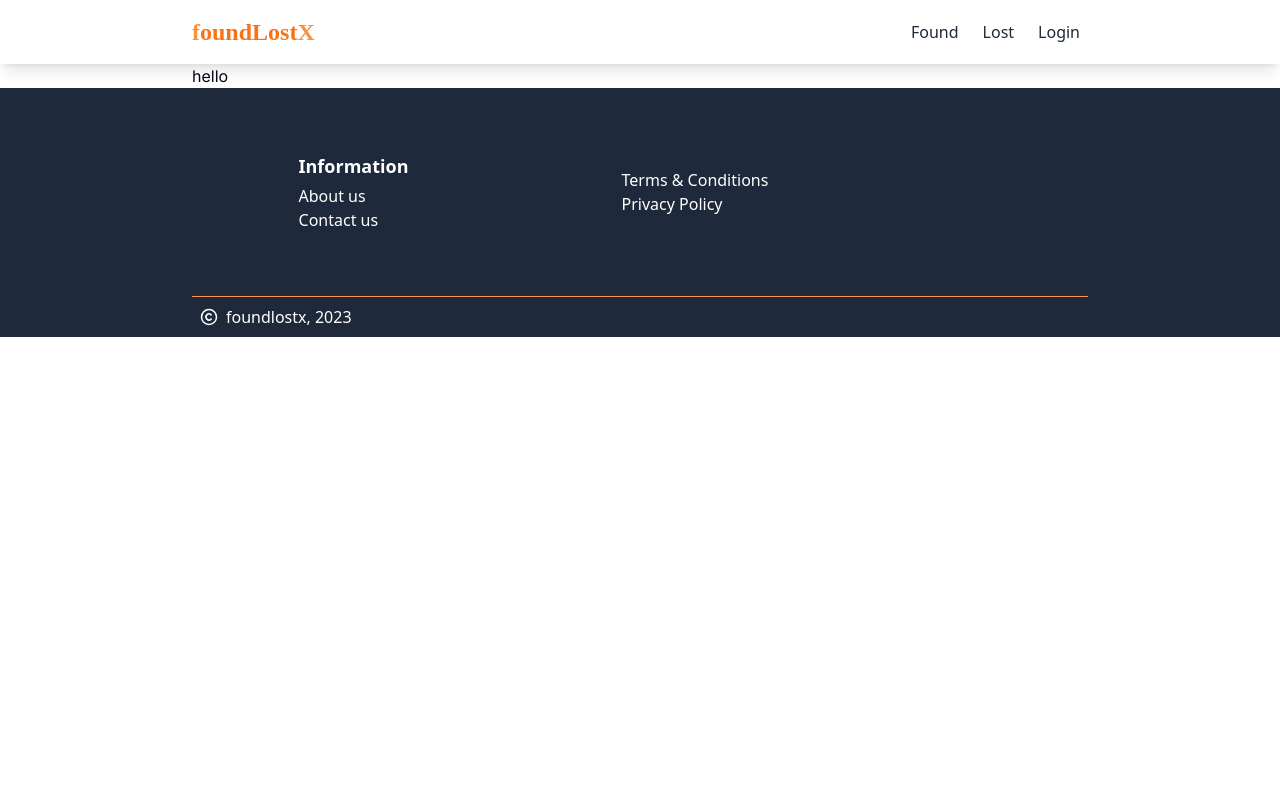
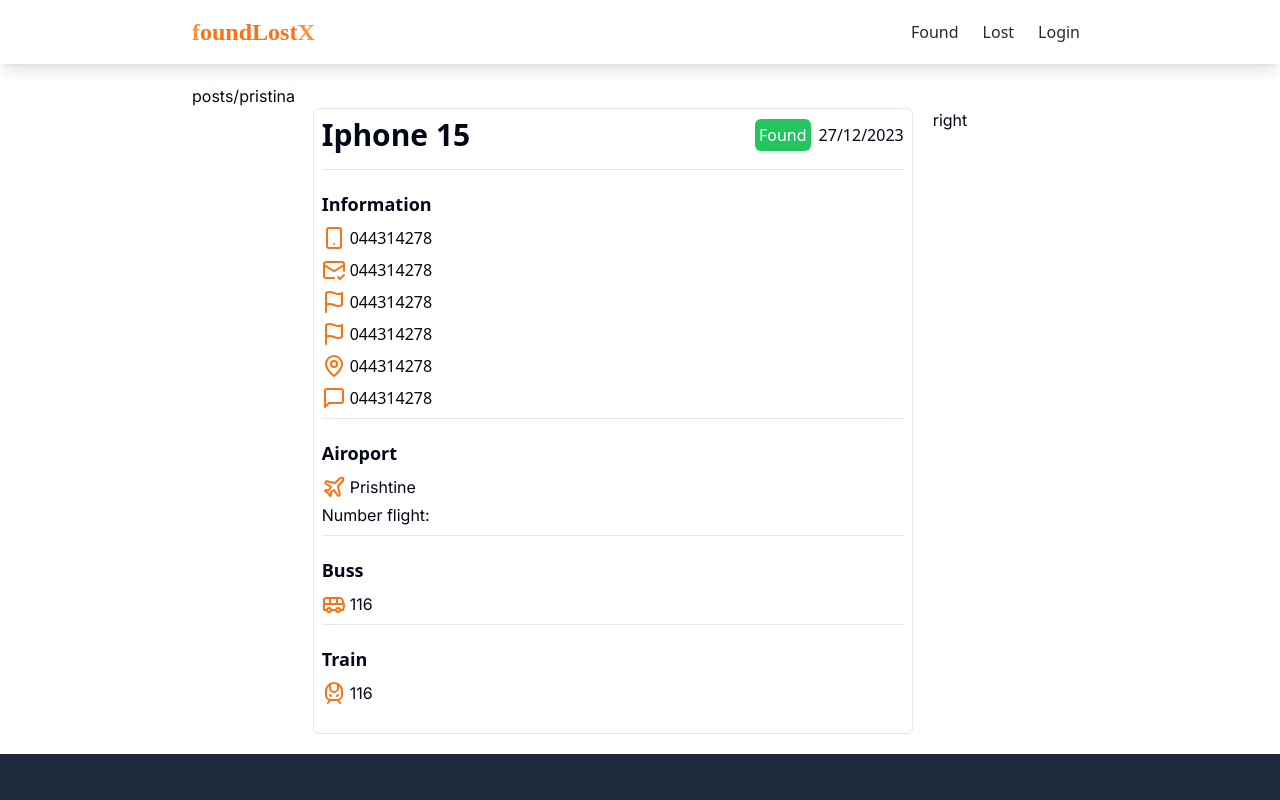
Before and after one commit to bernardkas/foundlostx, a Next.js app: page /post/1 in a window 1280 px wide. Shown: the top 800 px of the page. Built offline with nearby package versions, Linux system fonts and the light colour scheme.

Commit message:
feat: added postDetails

```diff
--- a/components/header/Header.tsx
+++ b/components/header/Header.tsx
@@ -15,6 +15,7 @@
   TooltipProvider,
   TooltipTrigger,
 } from '../ui/tooltip';
+import { useRouter } from 'next/navigation';
 
 const Header = () => {
   const [suggestedAddresses, setSuggestedAddresses] = useState([
@@ -46,6 +47,13 @@
       label: 'Csharp',
     },
   ];
+
+  const router = useRouter();
+
+  const handleGoToCity = () => {
+    router.push('/posts/pristina');
+  };
+
   return (
     <div className='h-[50vh]  w-full'>
       <div className='flex flex-col items-center justify-center h-full'>
@@ -96,7 +104,9 @@
                 <SelectItem value='city'>Somwhere in the city</SelectItem>
               </SelectContent>
             </Select>
-            <button className='ml-2 bg-orange-500 text-white p-2 rounded-lg w-[250px] md:w-[100px] '>
+            <button
+              onClick={handleGoToCity}
+              className='ml-2 bg-orange-500 text-white p-2 rounded-lg w-[250px] md:w-[100px] '>
               Search
             </button>
           </div>
--- a/components/post/PostDetails.tsx
+++ b/components/post/PostDetails.tsx
@@ -1,9 +1,106 @@
+import { foundPosts, lostPosts } from '@/dummyData';
+import {
+  Bus,
+  Flag,
+  MailCheck,
+  MapPin,
+  MessageSquare,
+  Plane,
+  Smartphone,
+  TrainFront,
+} from 'lucide-react';
 import React from 'react';
 
 const PostDetails = () => {
+  const icons = [
+    {
+      id: 1,
+      icon: <Smartphone />,
+    },
+    {
+      id: 2,
+      icon: <MailCheck />,
+    },
+    {
+      id: 3,
+      icon: <Flag />,
+    },
+    {
+      id: 4,
+      icon: <Flag />,
+    },
+    {
+      id: 5,
+      icon: <MapPin />,
+    },
+    {
+      id: 6,
+      icon: <MessageSquare />,
+    },
+  ];
+  const allPosts = foundPosts.concat(lostPosts);
   return (
-    <div className='mx-2 lg:mx-[15%]'>
-      <div>hello</div>
+    <div className='mx-2 my-5 lg:mx-[15%]'>
+      <div>posts/pristina</div>
+      <div className='flex flex-row justify-center gap-5'>
+        <div className='border-[1px] rounded-md w-[600px] p-2'>
+          <div className='flex flex-row justify-between items-center border-b-[1px] pb-4'>
+            <h1 className='text-3xl font-noto-sans font-bold'>Iphone 15</h1>
+            <div className='flex gap-2 items-center'>
+              <label className='bg-green-500 text-white p-1 rounded-md font-noto-sans'>
+                Found
+              </label>
+              <label className='font-noto-sans '>27/12/2023</label>
+            </div>
+          </div>
+          <div className='my-5 border-b-[1px] pb-2'>
+            <div className='mb-2 text-lg font-noto-sans font-semibold'>
+              Information
+            </div>
+            <div className='flex flex-col gap-2'>
+              {icons.map(item => (
+                <div className='flex flex-row items-center gap-1' key={item.id}>
+                  <p className='text-orange-500'>{item.icon}</p>
+                  <p className='font-noto-sans'>044314278</p>
+                </div>
+              ))}
+            </div>
+          </div>
+          <div className='border-b-[1px] pb-2 my-5'>
+            <h1 className='mb-2 text-lg font-noto-sans font-semibold'>
+              Airoport
+            </h1>
+            <div className='flex flex-row gap-1 mb-1'>
+              <p>
+                <Plane className='text-orange-500' />
+              </p>
+              <p>Prishtine</p>
+            </div>
+            <div>
+              <p>Number flight: </p>
+            </div>
+          </div>
+          <div className='border-b-[1px] pb-2 my-5'>
+            <h1 className='mb-2 text-lg font-noto-sans font-semibold'>Buss</h1>
+            <div className='flex flex-row gap-1'>
+              <p>
+                <Bus className='text-orange-500' />
+              </p>
+              <p> 116</p>
+            </div>
+          </div>
+          <div className=' my-5'>
+            <h1 className='mb-2 text-lg font-noto-sans font-semibold'>Train</h1>
+            <div className='flex flex-row gap-1'>
+              <p>
+                <TrainFront className='text-orange-500' />
+              </p>
+              <p> 116</p>
+            </div>
+          </div>
+        </div>
+        <div className=''>right</div>
+      </div>
     </div>
   );
 };
```
